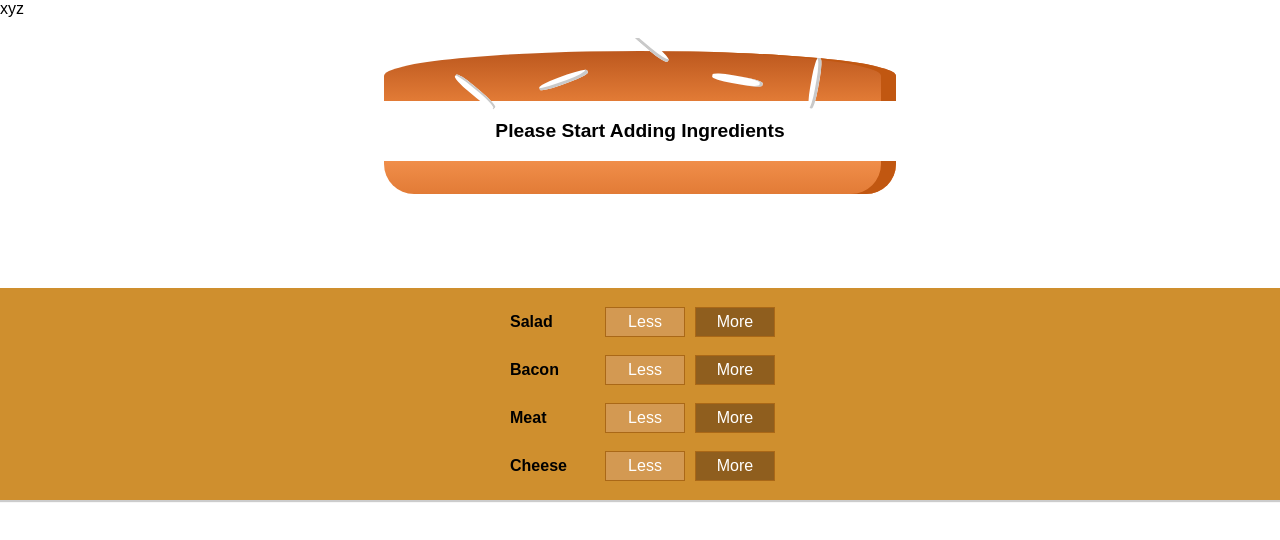
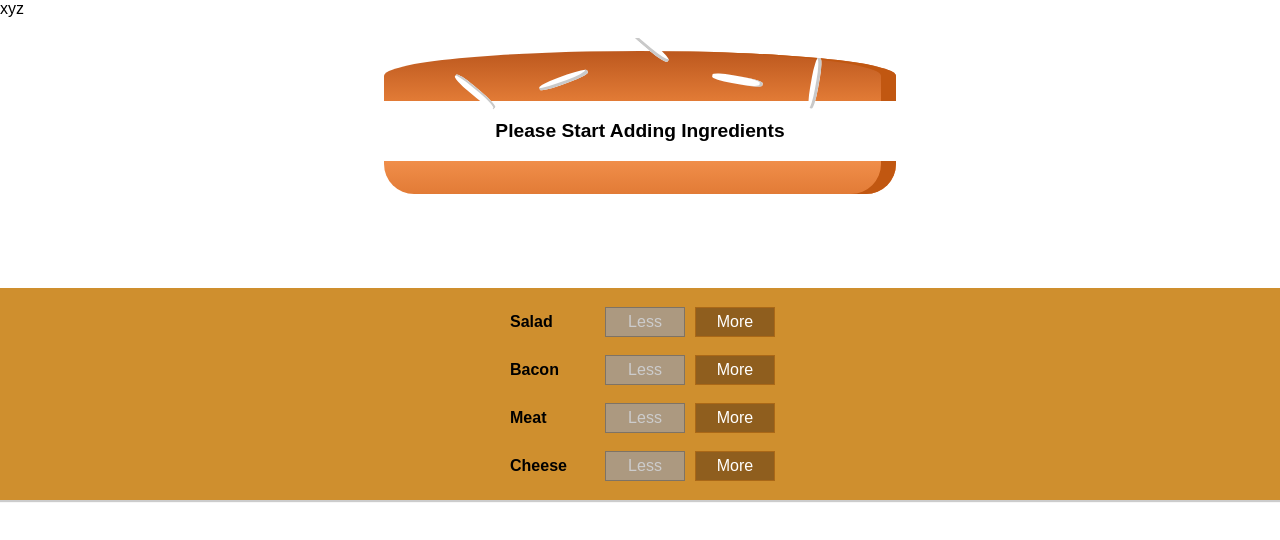
Before and after one commit to shantanug-cuelogic/React_Training, a React app in the folder burger/: page / in a window 1280 px wide. Shown: the top 540 px of the page. Built offline with nearby package versions, Linux system fonts and the light colour scheme; a web font is replaced by a local one.

Commit message:
added buildcontrols functionality

```diff
--- a/burger/src/component/Burger/BuildControls/BuildControl/BuildControl.js
+++ b/burger/src/component/Burger/BuildControls/BuildControl/BuildControl.js
@@ -5,8 +5,8 @@
 const buildControl = (props) => (
     <div className={classes.BuildControl}>
         <div className={classes.Label}>{props.label}</div>
-        <button className={classes.Less}>Less</button>
-        <button className={classes.More}>More</button>
+        <button className={classes.Less}onClick={props.removed} disabled={props.disabled}  >Less</button>
+        <button className={classes.More} onClick={props.added}>More</button>
      </div>
 
 );
--- a/burger/src/component/Burger/BuildControls/BuildControls.js
+++ b/burger/src/component/Burger/BuildControls/BuildControls.js
@@ -14,7 +14,14 @@
 const buildControls = (props) => (
     <div className={classes.BuildControls}>
         {controls.map(ctrl => (
-        <BuildControl key={ctrl.label} label={ctrl.label} />)
+        <BuildControl
+        key={ctrl.label}
+        label={ctrl.label}
+        added={()=>props.ingredientAdded(ctrl.type)}
+        removed={()=>props.ingredientRemoved(ctrl.type)}
+        disabled={props.disabled[ctrl.type]}
+
+        />)
         )}
     </div>
 
--- a/burger/src/container/BurgerBuilder/BurgerBuilder.js
+++ b/burger/src/container/BurgerBuilder/BurgerBuilder.js
@@ -2,6 +2,14 @@
 import Aux from '../../hoc/Aux';
 import Burger from '../../component/Burger/Burger'
 import BuildControls from '../../component/Burger/BuildControls/BuildControls';
+
+
+const INGREDIENT_PRICES = {
+    salad : 20,
+    bacon : 35,
+    meat : 30,
+    cheese : 15
+}
 class BurgerBuilder extends Component{
 
 
@@ -11,15 +19,60 @@
             meat:0,
             cheese:0,
             bacon:0
-        }
+        },
+        totalPrice: 30,
     }
 
+    addIngredientHandle = (type) => {
+        const oldCount = this.state.ingredients[type];
+        const updatedCount = oldCount +1;
+        const updatedIngredients = {
+            ...this.state.ingredients
+        };
+        updatedIngredients[type] = updatedCount;
+        const priceAddition = INGREDIENT_PRICES[type];
+        const oldPrice = this.state.totalPrice;
+        const newPrice = oldPrice + priceAddition;
+        this.setState({totalPrice:newPrice, ingredients:updatedIngredients});
+    }
+
+    removeIngredientHandle = (type) => {
+        const oldCount = this.state.ingredients[type];
+        if(oldCount <=0)
+        {
+            return;
+        }
+
+        const updatedCount = oldCount - 1;
+        const updatedIngredients = {
+            ...this.state.ingredients
+        };
+        updatedIngredients[type] = updatedCount;
+        const priceDeletion = INGREDIENT_PRICES[type];
+        const oldPrice = this.state.totalPrice;
+        const newPrice = oldPrice - priceDeletion;
+        this.setState({totalPrice:newPrice, ingredients:updatedIngredients});
+    }
 
     render(){
+
+       let  disableInfo ={
+            ...this.state.ingredients
+        };
+
+        for(let key in disableInfo)
+        {
+            disableInfo[key] = disableInfo[key] <= 0;
+        }
+
         return(
             <Aux>
                 <Burger ingredients={this.state.ingredients}/>
-                <BuildControls />
+                <BuildControls
+                    ingredientAdded={this.addIngredientHandle}
+                    ingredientRemoved ={this.removeIngredientHandle}
+                    disabled = {disableInfo}
+                />
             </Aux>
 
         );
```
Also changed, not shown: 1 other file (tests, documents, lock files or other folders).
